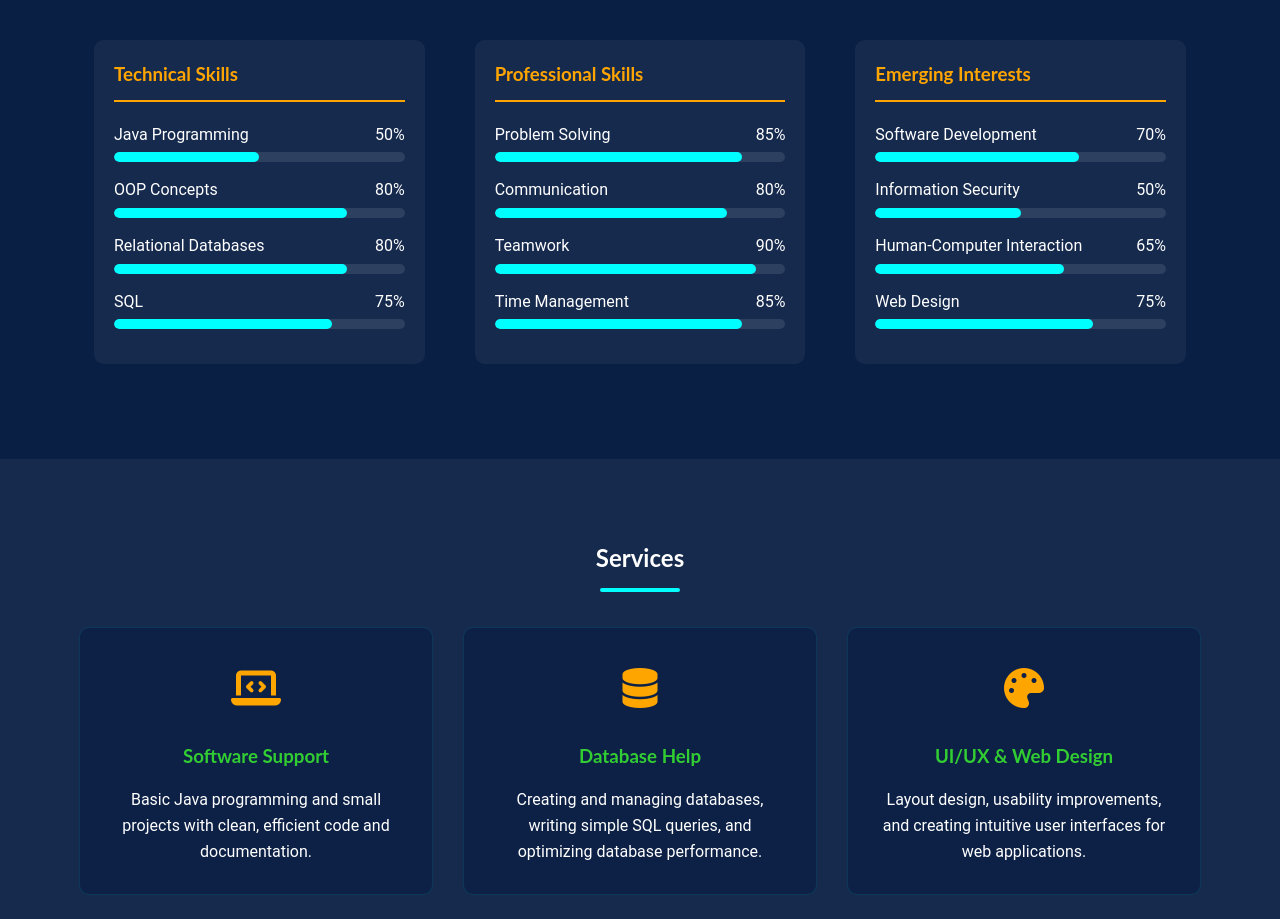
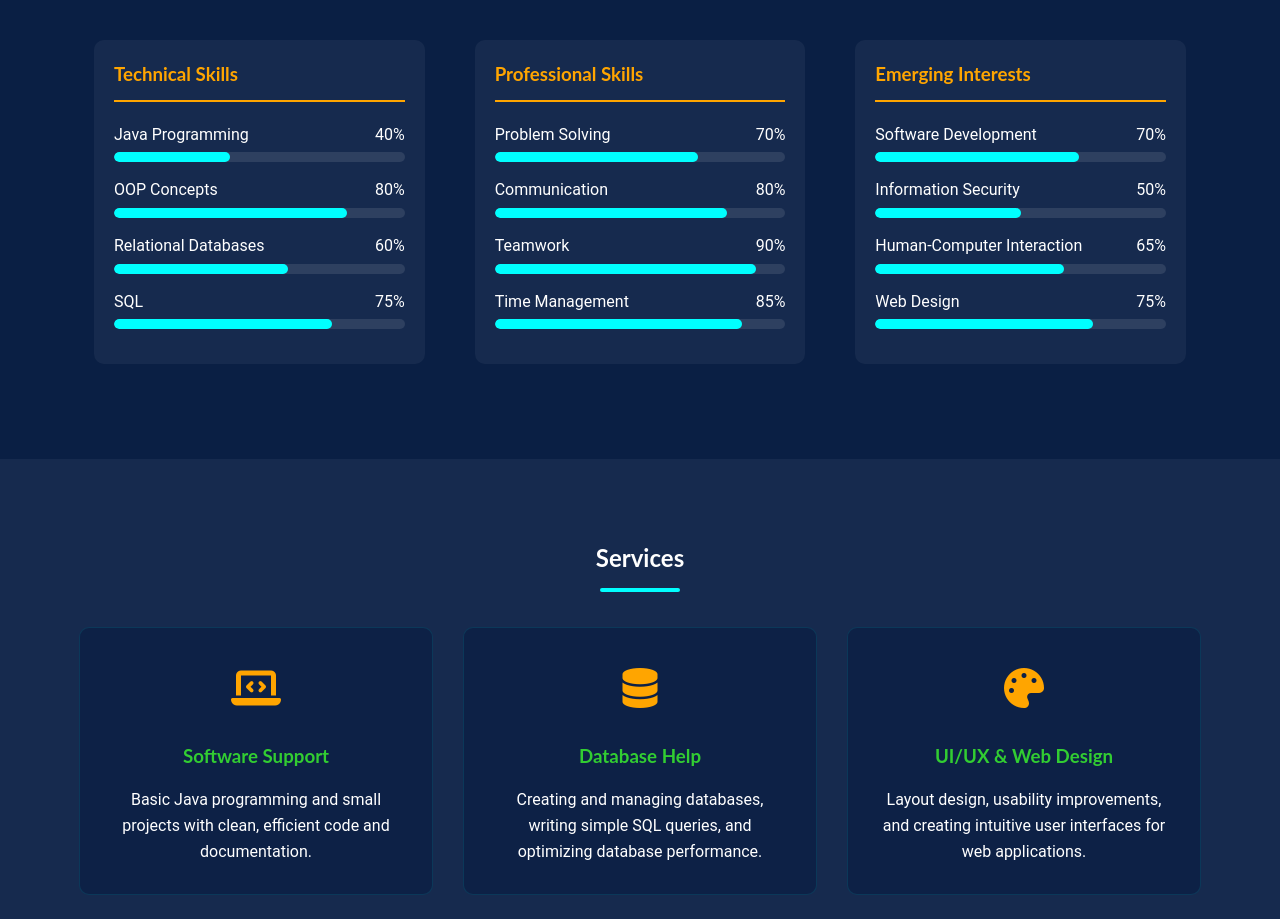
Before and after one commit to Nithini-nethma/portfolio, a plain HTML site: page index.html in a window 1280 px wide. Shown: the part 1480-2399 px from the top of the page. Drawn offline with nearby package versions, Linux system fonts and the light colour scheme.

Commit message:
Update index.html

```diff
--- a/index.html
+++ b/index.html
@@ -99,15 +99,15 @@
             <h2 class="section-title">Skills & Expertise</h2>
             <div class="skills-container">
                 <!-- Technical Skills -->
-                <div class="skill-category">
+               <div class="skill-category">
                     <h3>Technical Skills</h3>
                     <div class="skill-item">
                         <div class="skill-name">
                             <span>Java Programming</span>
-                            <span>50%</span>
+                            <span>40%</span>
                         </div>
                         <div class="skill-bar">
-                            <div class="skill-level" style="width: 50%;"></div>
+                            <div class="skill-level" style="width: 40%;"></div>
                         </div>
                     </div>
                     <div class="skill-item">
@@ -122,10 +122,10 @@
                     <div class="skill-item">
                         <div class="skill-name">
                             <span>Relational Databases</span>
-                            <span>80%</span>
+                            <span>60%</span>
                         </div>
                         <div class="skill-bar">
-                            <div class="skill-level" style="width: 80%;"></div>
+                            <div class="skill-level" style="width: 60%;"></div>
                         </div>
                     </div>
                     <div class="skill-item">
@@ -144,10 +144,10 @@
                     <div class="skill-item">
                         <div class="skill-name">
                             <span>Problem Solving</span>
-                            <span>85%</span>
+                            <span>70%</span>
                         </div>
                         <div class="skill-bar">
-                            <div class="skill-level" style="width: 85%;"></div>
+                            <div class="skill-level" style="width: 70%;"></div>
                         </div>
                     </div>
                     <div class="skill-item">
```
